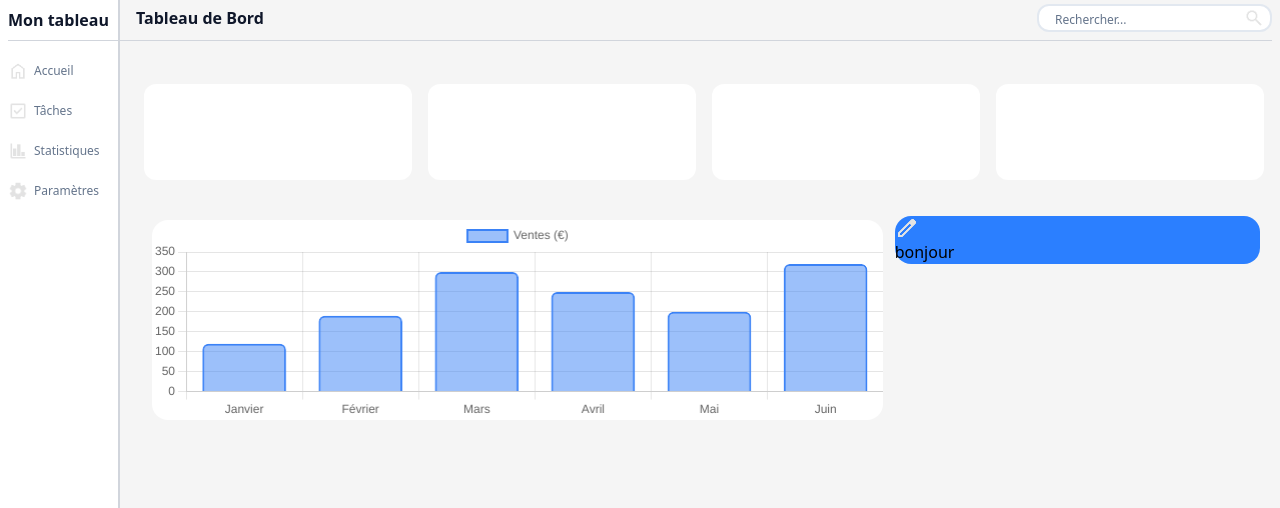
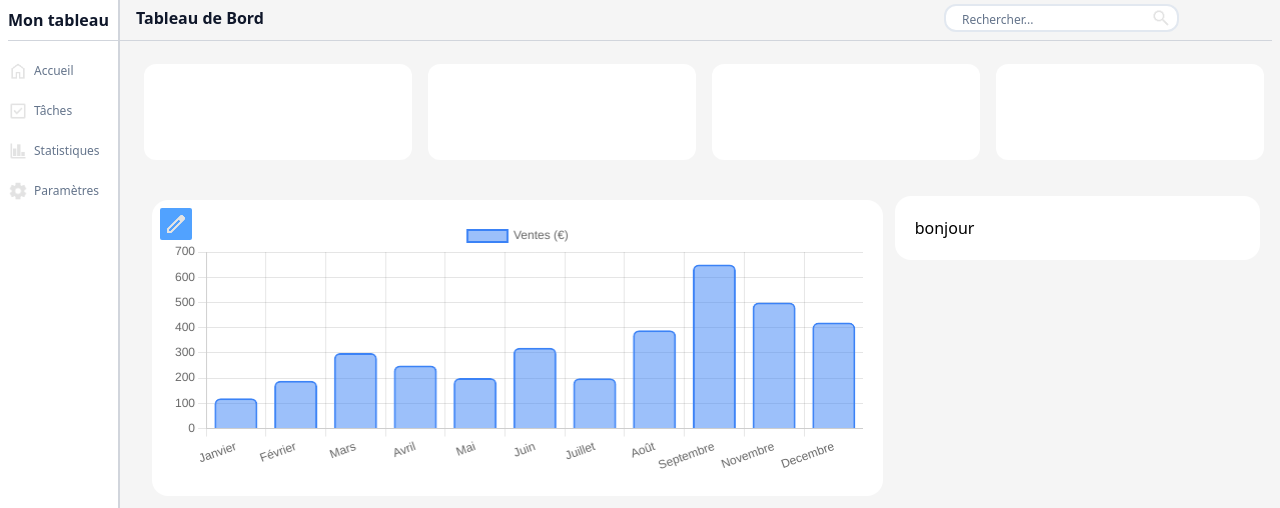
Before and after one commit to Noo00bdev/mini-dashboard, a website built with Vite: page index.html in a window 1280 px wide. Shown: the top 508 px of the page. Built offline with nearby package versions, Linux system fonts and the light colour scheme.

Commit message:
button modif

```diff
--- a/index.html
+++ b/index.html
@@ -3,7 +3,7 @@
 <head>
     <meta charset="UTF-8">
     <meta name="viewport" content="width=device-width, initial-scale=1.0">
-    <link rel="stylesheet" href="src/output.css">
+    <link rel="stylesheet" href="src/input.css">
     <title>Dashboard</title>
 </head>
 <body class="bg-background w-full h-full relative m-0 p-0">
@@ -31,7 +31,7 @@
                 </li>
             </ul>
         </div>
-        <div class="relative flex flex-row justify-between items-center pb-4 mb-4 p-2 md:ml-32 md:-top-1 border-b border-gray-300 md:border-none">
+        <div class="relative md:fixed md:gap-170 flex flex-row justify-between items-center pb-4 mb-4 p-2 md:ml-32 md:-top-1 border-b border-gray-300 md:border-none">
             <p class="font-bold text-text-primary">Tableau de Bord</p>
             <div class="flex relative">
                 <input name="search" id="search-input" placeholder="Rechercher..." class="focus:outline-none hidden md:block rounded-xl bg-white border-2 border-border-light placeholder-text-secondary placeholder:text-xs placeholder:p-4 placeholder:mb-2">
@@ -40,7 +40,7 @@
         </div>
 
     </header>
-    <main class="md:ml-32 overflow-y-auto h-fit pb-10">
+    <main class="md:mt-12 md:ml-32 overflow-y-auto h-fit pb-10">
         <section class = "flex flex-col gap-4 p-4 sm:grid sm:grid-cols-2 md:flex md:flex-row md:gap-4 md:justify-around">
             <div class="bg-white p-12 rounded-xl md:flex-1"><span id="blc1"></span></div>
             <div class="bg-white p-12 rounded-xl md:flex-1"><span id="blc2"></span></div>
@@ -49,14 +49,20 @@
 
         </section>
         <section class="md:flex md:flex-col lg:flex lg:flex-row p-4">
-            <section class="m-4 md:flex-4 md:m-2">
-
-                <div class="bg-white  rounded-2xl">
-                    <canvas id="myChart" width="200" height="200" class="p-24 w-24 h-36 sm:w-28 sm:h-40 md:w-32 md:h-48 lg:w-48 lg:h-56"></canvas>
+            <section class="m-1 md:flex-4 md:m-2">
+                <div class="flex gap-3 w-fit mb-2 md:absolute  p-2 rounded-2xl" >
+                    <button id="modify" class="bg-blue-400 p-1 hover:bg-blue-700/70 rounded-xs">
+                        <img src="img/modify.png" alt="" >
+                    </button>
+                    <div id="modify-form">
+                    </div>
+                </div>
+                <div class="bg-white p-5 rounded-2xl">
+                    <canvas id="myChart" class="w-full h-64"></canvas>
                 </div>
             </section>
-            <section class="m-4 md:m-1 md:flex-2">
-                <div class="bg-blue-500 p-5 rounded-2xl"> <img src="img/modify.png" alt="" class="bg-amber-50 m-2.5"><p>bonjour</p></div>
+            <section class="m-2 md:m-1 md:flex-2">
+                <div class="bg-white p-5 rounded-2xl"><p>bonjour</p></div>
             </section>
         </section>
     </main>
--- a/package.json
+++ b/package.json
@@ -13,6 +13,7 @@
   },
   "dependencies": {
     "@tailwindcss/vite": "^4.1.17",
+    "chart.js": "^4.5.1",
     "tailwindcss": "^4.1.17"
   }
 }
--- a/scripts.js
+++ b/scripts.js
@@ -8,6 +8,8 @@ const statImg = document.getElementById('nav-img-statistic')
 const statText = document.getElementById('statistic-text')
 const settImg = document.getElementById('nav-img-settings')
 const settText = document.getElementById('settings-text')
+const modify = document.getElementById('modify');
+const modifyForm = document.getElementById('modify-form');
 
 /**
  *
@@ -91,10 +93,10 @@ const ctx = document.getElementById('myChart');
 new Chart(ctx, {
 type: 'bar',
 data: {
-    labels: ['Janvier', 'Février', 'Mars', 'Avril', 'Mai', 'Juin'],
+    labels: ['Janvier', 'Février', 'Mars', 'Avril', 'Mai', 'Juin','Juillet','Août','Septembre','Novembre','Decembre'],
     datasets: [{
     label: 'Ventes (€)',
-    data: [120, 190, 300, 250, 200, 320],
+    data: [120, 190, 300, 250, 200, 320,199, 390, 650, 500, 420],
     backgroundColor: 'rgba(59, 130, 246, 0.5)',
     borderColor: 'rgb(59, 130, 246)',
     borderWidth: 2,
@@ -111,3 +113,20 @@ options: {
     }
 }
 });
+
+
+/* Modifier le graphe*/
+modify.addEventListener('click', (e) => {
+    e.preventDefault();
+    const conteneur = document.createElement("div")
+
+
+    const inputText = document.createElement('input');
+    inputText.setAttribute('type', 'text');
+    inputText.setAttribute('placeholder', 'Entrer le nombre de Mois');
+    inputText.classList.add('text-user-icon','bg-white','p-2');
+
+
+    conteneur.appendChild(inputText);
+    modifyForm.appendChild(conteneur);
+})
```
Also changed, not shown: src/output.css (deleted), 1 other file.
